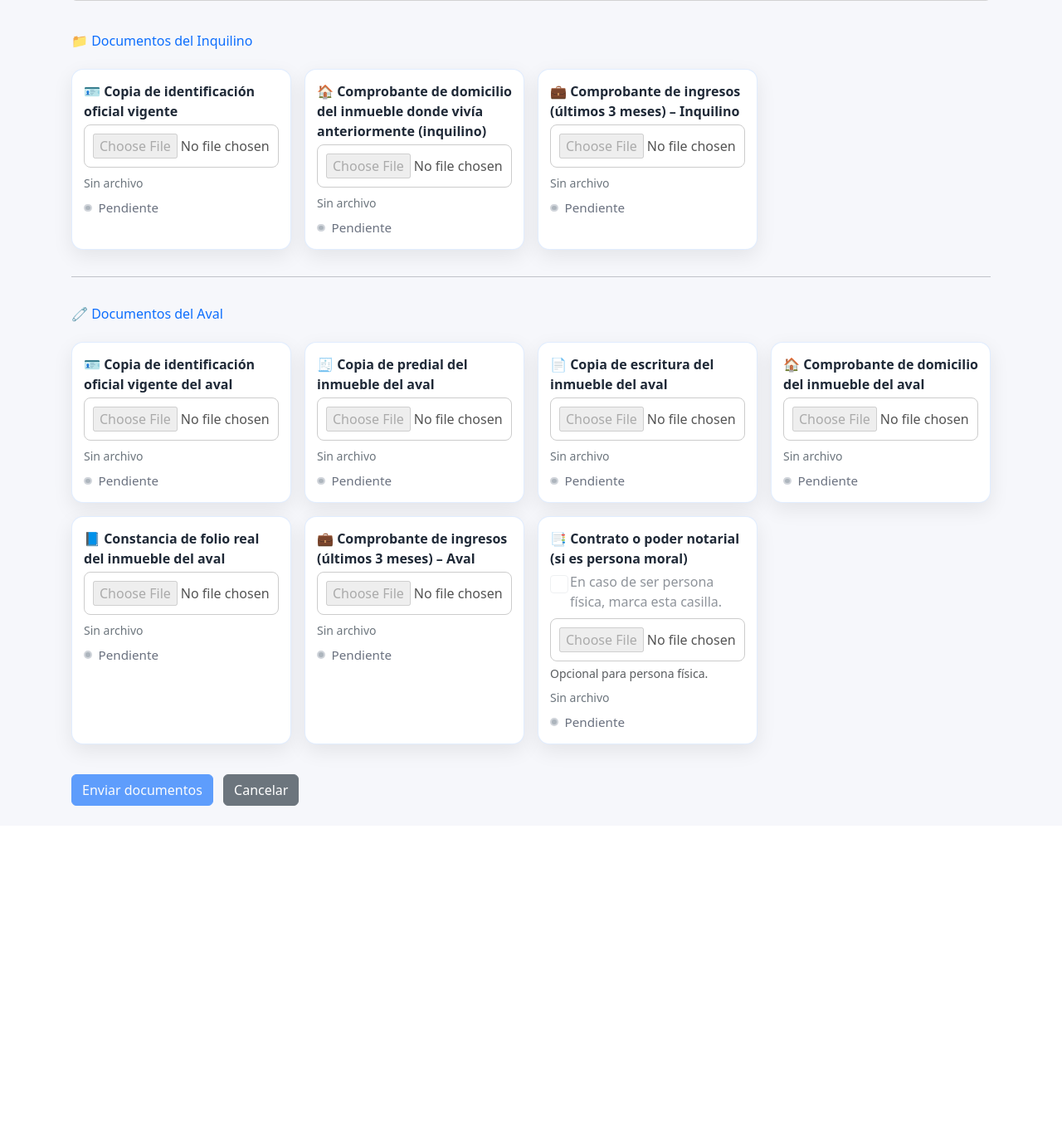
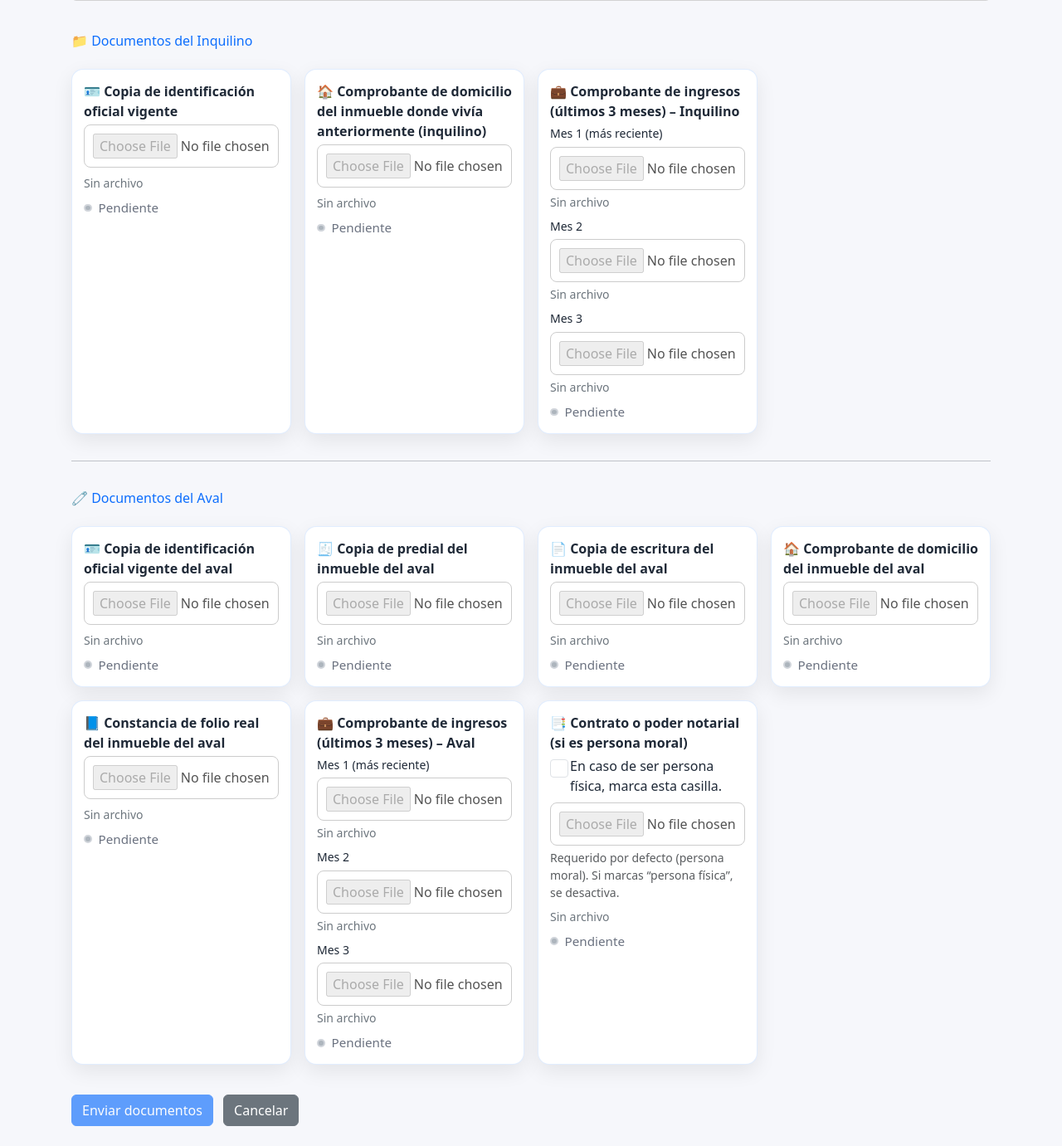
Before and after one commit to G-Seyer/web_derecho, a Flask app: page /documentos/inquilino in a window 1280 px wide. Shown: the part 2233-3614 px from the top of the page at 83% size. Before the commit the page ends 3204 px from the top, so only its background shows below. Run offline with Flask 3, Linux system fonts and the light colour scheme.

Commit message:
cambios en inquilinos documentos en correo y mas

```diff
--- a/app/templates/documentos_inquilino.html
+++ b/app/templates/documentos_inquilino.html
@@ -5,7 +5,7 @@
   <meta name="viewport" content="width=device-width, initial-scale=1">
   <title>Subir documentos – Inquilino</title>
   <link rel="stylesheet" href="https://cdn.jsdelivr.net/npm/bootstrap@5.3.2/dist/css/bootstrap.min.css">
-  <link rel="stylesheet" href="{{ url_for('static', filename='estilos.css') }}?v=9">
+  <link rel="stylesheet" href="{{ url_for('static', filename='estilos.css') }}?v=10">
   <style>
     .card.full{width:100%;max-width:100%}
     .page-docs .form-label{display:block;margin-bottom:.35rem}
@@ -16,20 +16,29 @@
     .doc-status{display:flex;align-items:center;gap:.5rem}
     .doc-dot{width:.6rem;height:.6rem;border-radius:50%;background:#adb5bd;display:inline-block}
     .doc-card.ok .doc-dot{background:#198754}
+
+    /* Fallback de collapse para el menú móvil (sin Bootstrap JS) */
+    #navInq.collapse:not(.show){ display: none; }
+    #navInq.collapse.show{ display: block; }
   </style>
 </head>
 <body>
 <nav class="navbar navbar-expand-lg navbar-dark bg-dark">
   <div class="container">
     <a class="navbar-brand" href="/">AEPRA</a>
-    <button class="navbar-toggler" type="button" data-bs-toggle="collapse" data-bs-target="#navInq" aria-controls="navInq" aria-expanded="false" aria-label="Toggle navigation">
+
+    <!-- Botón hamburguesa (móvil) -->
+    <button class="navbar-toggler" type="button" aria-label="Abrir menú" onclick="toggleNavInq()">
       <span class="navbar-toggler-icon"></span>
     </button>
+
+    <!-- Menú colapsable -->
     <div class="collapse navbar-collapse" id="navInq">
       <ul class="navbar-nav ms-auto">
         <li class="nav-item"><a class="nav-link" href="/">Inicio</a></li>
         <li class="nav-item"><a class="nav-link" href="/#servicios">Servicios</a></li>
         <li class="nav-item"><a class="nav-link" href="{{ url_for('routes.contacto') }}">Contacto</a></li>
+        <li class="nav-item"><a class="nav-link" href="{{ url_for('routes.politicas') }}">Políticas</a></li>
       </ul>
     </div>
   </div>
@@ -83,11 +92,9 @@
           </div>
           <div class="col-md-4">
             <label class="form-label">Lugar y fecha de nacimiento</label>
-              <input type="text" name="lugar_nacimiento"
-                    class="form-control folio-locked rounded-bottom-0" disabled>
-
-              <input type="date" name="fecha_nacimiento"
-                    class="form-control folio-locked mt-0 rounded-top-0 border-top-0" disabled></div>
+            <input type="text" name="lugar_nacimiento" class="form-control folio-locked rounded-bottom-0" disabled>
+            <input type="date" name="fecha_nacimiento" class="form-control folio-locked mt-0 rounded-top-0 border-top-0" disabled>
+          </div>
           <div class="col-md-4">
             <label class="form-label">Teléfono</label>
             <input type="tel" name="telefono" class="form-control folio-locked" placeholder="55XXXXXXXX" disabled>
@@ -272,22 +279,32 @@
       <div class="doc-card" data-field="identificacion">
         <div class="fw-semibold mb-1">🪪 Copia de identificación oficial vigente</div>
         <input id="identificacion" type="file" name="identificacion" accept=".pdf,image/*" required class="folio-locked" disabled>
-        <div class="doc-file small text-secondary mt-2">Sin archivo</div>
+        <div class="doc-file small text-secondary mt-2" data-for="identificacion">Sin archivo</div>
         <div class="doc-status mt-2"><span class="doc-dot"></span><span class="doc-text">Pendiente</span></div>
       </div>
 
       <div class="doc-card" data-field="comprobante_domicilio_anterior_inquilino">
         <div class="fw-semibold mb-1">🏠 Comprobante de domicilio del inmueble donde vivía anteriormente (inquilino)</div>
-        <input id="comprobante_domicilio_anterior_inquilino" type="file" name="comprobante_domicilio_anterior_inquilino" accept=".pdf,image/*" required class="folio-locked" disabled>
-        <div class="doc-file small text-secondary mt-2">Sin archivo</div>
+        <input id="dom_ant_inq" type="file" name="comprobante_domicilio_anterior_inquilino" accept=".pdf,image/*" required class="folio-locked" disabled>
+        <div class="doc-file small text-secondary mt-2" data-for="dom_ant_inq">Sin archivo</div>
         <div class="doc-status mt-2"><span class="doc-dot"></span><span class="doc-text">Pendiente</span></div>
       </div>
 
-
+      <!-- 3 inputs (uno por mes) para ingresos del INQUILINO -->
       <div class="doc-card" data-field="comprobante_ingresos_inquilino">
         <div class="fw-semibold mb-1">💼 Comprobante de ingresos (últimos 3 meses) – Inquilino</div>
-        <input id="comprobante_ingresos_inquilino" type="file" name="comprobante_ingresos_inquilino" accept=".pdf,image/*" required class="folio-locked" disabled>
-        <div class="doc-file small text-secondary mt-2">Sin archivo</div>
+        <label class="form-label small">Mes 1 (más reciente)</label>
+        <input id="ing_inq_m1" type="file" name="comprobante_ingresos_inquilino_mes1" accept=".pdf,image/*" required class="folio-locked" disabled>
+        <div class="doc-file small text-secondary mt-1" data-for="ing_inq_m1">Sin archivo</div>
+
+        <label class="form-label small mt-2">Mes 2</label>
+        <input id="ing_inq_m2" type="file" name="comprobante_ingresos_inquilino_mes2" accept=".pdf,image/*" required class="folio-locked" disabled>
+        <div class="doc-file small text-secondary mt-1" data-for="ing_inq_m2">Sin archivo</div>
+
+        <label class="form-label small mt-2">Mes 3</label>
+        <input id="ing_inq_m3" type="file" name="comprobante_ingresos_inquilino_mes3" accept=".pdf,image/*" required class="folio-locked" disabled>
+        <div class="doc-file small text-secondary mt-1" data-for="ing_inq_m3">Sin archivo</div>
+
         <div class="doc-status mt-2"><span class="doc-dot"></span><span class="doc-text">Pendiente</span></div>
       </div>
 
@@ -296,56 +313,66 @@
 
       <div class="doc-card" data-field="identificacion_oficial_aval">
         <div class="fw-semibold mb-1">🪪 Copia de identificación oficial vigente del aval</div>
-        <input id="identificacion_oficial_aval" type="file" name="identificacion_oficial_aval" accept=".pdf,image/*" required class="folio-locked" disabled>
-        <div class="doc-file small text-secondary mt-2">Sin archivo</div>
+        <input id="id_aval" type="file" name="identificacion_oficial_aval" accept=".pdf,image/*" required class="folio-locked" disabled>
+        <div class="doc-file small text-secondary mt-2" data-for="id_aval">Sin archivo</div>
         <div class="doc-status mt-2"><span class="doc-dot"></span><span class="doc-text">Pendiente</span></div>
       </div>
 
       <div class="doc-card" data-field="predial_inmueble_aval">
         <div class="fw-semibold mb-1">🧾 Copia de predial del inmueble del aval</div>
-        <input id="predial_inmueble_aval" type="file" name="predial_inmueble_aval" accept=".pdf,image/*" required class="folio-locked" disabled>
-        <div class="doc-file small text-secondary mt-2">Sin archivo</div>
+        <input id="pred_av" type="file" name="predial_inmueble_aval" accept=".pdf,image/*" required class="folio-locked" disabled>
+        <div class="doc-file small text-secondary mt-2" data-for="pred_av">Sin archivo</div>
         <div class="doc-status mt-2"><span class="doc-dot"></span><span class="doc-text">Pendiente</span></div>
       </div>
 
       <div class="doc-card" data-field="escritura_inmueble_aval">
         <div class="fw-semibold mb-1">📄 Copia de escritura del inmueble del aval</div>
-        <input id="escritura_inmueble_aval" type="file" name="escritura_inmueble_aval" accept=".pdf,image/*" required class="folio-locked" disabled>
-        <div class="doc-file small text-secondary mt-2">Sin archivo</div>
+        <input id="esc_av" type="file" name="escritura_inmueble_aval" accept=".pdf,image/*" required class="folio-locked" disabled>
+        <div class="doc-file small text-secondary mt-2" data-for="esc_av">Sin archivo</div>
         <div class="doc-status mt-2"><span class="doc-dot"></span><span class="doc-text">Pendiente</span></div>
       </div>
 
       <div class="doc-card" data-field="domicilio_inmueble_aval">
         <div class="fw-semibold mb-1">🏠 Comprobante de domicilio del inmueble del aval</div>
-        <input id="domicilio_inmueble_aval" type="file" name="domicilio_inmueble_aval" accept=".pdf,image/*" required class="folio-locked" disabled>
-        <div class="doc-file small text-secondary mt-2">Sin archivo</div>
+        <input id="dom_av" type="file" name="domicilio_inmueble_aval" accept=".pdf,image/*" required class="folio-locked" disabled>
+        <div class="doc-file small text-secondary mt-2" data-for="dom_av">Sin archivo</div>
         <div class="doc-status mt-2"><span class="doc-dot"></span><span class="doc-text">Pendiente</span></div>
       </div>
 
       <div class="doc-card" data-field="folio_real_aval">
         <div class="fw-semibold mb-1">📘 Constancia de folio real del inmueble del aval</div>
-        <input id="folio_real_aval" type="file" name="folio_real_aval" accept=".pdf,image/*" required class="folio-locked" disabled>
-        <div class="doc-file small text-secondary mt-2">Sin archivo</div>
+        <input id="folio_real_av" type="file" name="folio_real_aval" accept=".pdf,image/*" required class="folio-locked" disabled>
+        <div class="doc-file small text-secondary mt-2" data-for="folio_real_av">Sin archivo</div>
         <div class="doc-status mt-2"><span class="doc-dot"></span><span class="doc-text">Pendiente</span></div>
       </div>
 
+      <!-- 3 inputs (uno por mes) para ingresos del AVAL -->
       <div class="doc-card" data-field="comprobante_ingresos_aval">
         <div class="fw-semibold mb-1">💼 Comprobante de ingresos (últimos 3 meses) – Aval</div>
-        <input id="comprobante_ingresos_aval" type="file" name="comprobante_ingresos_aval" accept=".pdf,image/*" required class="folio-locked" disabled>
-        <div class="doc-file small text-secondary mt-2">Sin archivo</div>
+        <label class="form-label small">Mes 1 (más reciente)</label>
+        <input id="ing_av_m1" type="file" name="comprobante_ingresos_aval_mes1" accept=".pdf,image/*" required class="folio-locked" disabled>
+        <div class="doc-file small text-secondary mt-1" data-for="ing_av_m1">Sin archivo</div>
+
+        <label class="form-label small mt-2">Mes 2</label>
+        <input id="ing_av_m2" type="file" name="comprobante_ingresos_aval_mes2" accept=".pdf,image/*" required class="folio-locked" disabled>
+        <div class="doc-file small text-secondary mt-1" data-for="ing_av_m2">Sin archivo</div>
+
+        <label class="form-label small mt-2">Mes 3</label>
+        <input id="ing_av_m3" type="file" name="comprobante_ingresos_aval_mes3" accept=".pdf,image/*" required class="folio-locked" disabled>
+        <div class="doc-file small text-secondary mt-1" data-for="ing_av_m3">Sin archivo</div>
+
         <div class="doc-status mt-2"><span class="doc-dot"></span><span class="doc-text">Pendiente</span></div>
       </div>
-
 
       <div class="doc-card" data-field="contrato_poder">
         <div class="fw-semibold mb-1">📑 Contrato o poder notarial (si es persona moral)</div>
         <div class="form-check mb-2">
-  <input class="form-check-input folio-locked" type="checkbox" id="pfisica" disabled>
-  <label class="form-check-label" for="pfisica">En caso de ser persona física, marca esta casilla.</label>
-</div>
-<input id="contrato_poder" type="file" name="contrato_poder" accept=".pdf,image/*" class="folio-locked" disabled>
-        <div class="form-text">Opcional para persona física.</div>
-        <div class="doc-file small text-secondary mt-2">Sin archivo</div>
+          <input class="form-check-input" type="checkbox" id="pfisica">
+          <label class="form-check-label" for="pfisica">En caso de ser persona física, marca esta casilla.</label>
+        </div>
+        <input id="contrato_poder" type="file" name="contrato_poder" accept=".pdf,image/*" class="folio-locked" >
+        <div class="form-text">Requerido por defecto (persona moral). Si marcas “persona física”, se desactiva.</div>
+        <div class="doc-file small text-secondary mt-2" data-for="contrato_poder">Sin archivo</div>
         <div class="doc-status mt-2"><span class="doc-dot"></span><span class="doc-text">Pendiente</span></div>
       </div>
     </div>
@@ -357,21 +384,31 @@
   </form>
 </div>
 
+<!-- VALIDACIONES ESPECÍFICAS (correo libre + dirección con orden) -->
 <script>
   (function(){
     const form = document.getElementById('form-inquilino');
     const email = form.querySelector('input[name="correo"]');
-    const dir = form.querySelector('input[name="direccion"]');
+    const dir   = form.querySelector('input[name="direccion"]');
 
-    function validaGmail(){
-      if(!/@gmail\.com\s*$/i.test(email.value.trim())) email.setCustomValidity('El correo debe ser @gmail.com');
-      else email.setCustomValidity('');
+    // Correo: aceptamos cualquier dominio; usamos la val. nativa de type="email"
+    function validaEmailLibre(){
+      const v = (email.value || '').trim();
+      email.setCustomValidity('');
+      if (v && !email.checkValidity()){
+        email.setCustomValidity('Ingresa un correo válido (ej. nombre@dominio.com)');
+      }
     }
+
+    // Dirección: mantenemos “Calle Número Colonia”
     function validaDireccion(){
-      if(!dir.checkValidity()) dir.setCustomValidity('Formato: Calle Número Colonia (en ese orden)');
-      else dir.setCustomValidity('');
+      if(!dir.checkValidity())
+        dir.setCustomValidity('Formato: Calle Número Colonia (en ese orden)');
+      else
+        dir.setCustomValidity('');
     }
-    email.addEventListener('input', validaGmail);
+
+    email.addEventListener('input', validaEmailLibre);
     dir.addEventListener('input', validaDireccion);
   })();
 </script>
@@ -394,6 +431,8 @@
   function setLocked(lock){
     lockables.forEach(el => el.disabled = lock);
     submitBtn.disabled = lock || !allFilesOk();
+    // informar a otros scripts del cambio de estado
+    document.dispatchEvent(new CustomEvent(lock ? 'folio:lock' : 'folio:unlock'));
   }
   setLocked(true);
 
@@ -425,19 +464,39 @@
     }
   });
 
-  // UX archivos
+  // UX archivos (múltiples inputs por tarjeta)
   const inputs = Array.from(document.querySelectorAll('.doc-card input[type="file"]'));
+
   function shortName(name){ if(!name) return "Sin archivo"; return name.length>38?name.slice(0,18)+'…'+name.slice(-16):name; }
-  function updateCard(input){
-    const card = input.closest('.doc-card'); const ok = input.files && input.files.length>0;
-    card.classList.toggle('ok', ok);
-    const fn = card.querySelector('.doc-file'); if(fn) fn.textContent = ok?shortName(input.files[0].name):'Sin archivo';
-    const st = card.querySelector('.doc-text'); if(st) st.textContent = ok?'Listo':'Pendiente';
-    // correcto
-    submitBtn.disabled = !allFilesOk();
 
+  function updateCardStatus(card){
+    const reqs = Array.from(card.querySelectorAll('input[type="file"][required]'));
+    const allOk = reqs.every(i => i.files && i.files.length>0);
+    const st = card.querySelector('.doc-text');
+    if(st) st.textContent = allOk ? 'Listo' : 'Pendiente';
+    card.classList.toggle('ok', allOk);
   }
-  inputs.forEach(i=>{ i.addEventListener('change', ()=>updateCard(i)); updateCard(i); });
+
+  function updateFileLabel(input){
+    const label = document.querySelector(`.doc-file[data-for="${input.id}"]`);
+    if(label){
+      const ok = input.files && input.files[0];
+      label.textContent = ok ? shortName(input.files[0].name) : 'Sin archivo';
+    }
+  }
+
+  inputs.forEach(i=>{
+    i.addEventListener('change', ()=>{
+      updateFileLabel(i);
+      updateCardStatus(i.closest('.doc-card'));
+      submitBtn.disabled = !allFilesOk();
+    });
+    // estado inicial
+    updateFileLabel(i);
+  });
+
+  // estado inicial de todas las tarjetas
+  document.querySelectorAll('.doc-card').forEach(updateCardStatus);
 })();
 </script>
 
@@ -449,39 +508,39 @@
 })();
 </script>
 
+<!-- Persona física/moral: por defecto MORAL (requerido), si marcas PF se desactiva -->
 <script>
 (function(){
-  const chk = document.getElementById('pfisica');
-  const file = document.getElementById('contrato_poder');
+  const chk = document.getElementById('pfisica');           // casilla "persona física"
+  const file = document.getElementById('contrato_poder');   // input del archivo
   if(!chk || !file) return;
 
   function lockedByFolio(){
-    // If ANY folio-locked is disabled, consider form locked
+    // Si hay al menos un .folio-locked deshabilitado, aún está bloqueado
     return document.querySelector('.folio-locked:disabled') !== null;
   }
 
   function apply(){
-    if(chk.checked){
-      // Persona física: este documento no aplica.
+    if(!chk.checked){
+      // Persona MORAL (por defecto): requerido; activo solo cuando el folio esté desbloqueado
+      file.setAttribute('required','');
+      file.disabled = lockedByFolio();
+    }else{
+      // Persona FÍSICA: no requerido y deshabilitado
       file.value = '';
       file.disabled = true;
       file.removeAttribute('required');
-    }else{
-      // Persona moral: requerido; respeta el bloqueo por folio
-      file.setAttribute('required','');
-      file.disabled = lockedByFolio();
     }
     try { file.dispatchEvent(new Event('change', {bubbles:true})); } catch(e){}
   }
 
-  // Al cambiar la casilla, aplicar
+  // Cambios de la casilla
   chk.addEventListener('change', apply);
+  // Reaccionar a bloqueo/desbloqueo del folio
+  document.addEventListener('folio:unlock', apply);
+  document.addEventListener('folio:lock', apply);
 
-  // Reaplicar cuando se intente verificar folio (tras desbloqueo)
-  const btnVer = document.getElementById('btn-verificar');
-  if (btnVer) btnVer.addEventListener('click', ()=>setTimeout(apply, 500));
-
-  // Inicial
+  // Estado inicial
   if (document.readyState === 'loading') {
     document.addEventListener('DOMContentLoaded', apply);
   } else {
@@ -490,5 +549,24 @@
 })();
 </script>
 
+<!-- ÚNICO script para el menú móvil -->
+<script>
+(function(){
+  const menu = document.getElementById('navInq');
+  const nav  = document.querySelector('nav.navbar');
+  if(!menu || !nav) return;
+
+  window.toggleNavInq = function(){
+    menu.classList.toggle('show');
+  };
+
+  // Cierra al tocar fuera o al pasar a escritorio
+  document.addEventListener('click', (e)=>{
+    if(!nav.contains(e.target)) menu.classList.remove('show');
+  }, {passive:true});
+  window.addEventListener('resize', ()=>{ if(window.innerWidth >= 992) menu.classList.remove('show'); }, {passive:true});
+})();
+</script>
+
 </body>
 </html>
```
